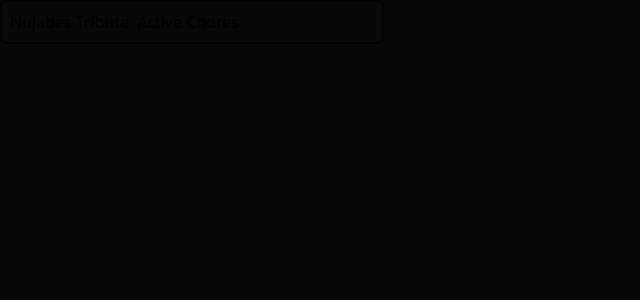
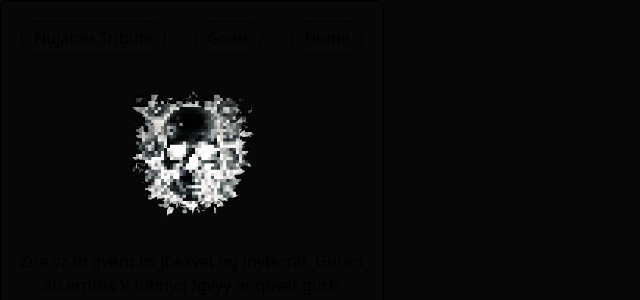
Before and after one commit to b1tburn3r20/Next-Cart, a Next.js app: page / in a window 1280 px wide. Shown: the top 300 px of the page, without its empty margins (0-640 px from the left). Built offline with nearby package versions, Linux system fonts and the light colour scheme.

Commit message:
recreating pages to better fit feel.

```diff
--- a/components/Navbar/navbar.jsx
+++ b/components/Navbar/navbar.jsx
@@ -2,9 +2,10 @@ import Link from 'next/link'
 
 export default function Navbar(){
     return(
-        <>
-            <Link href="/nujabes/nujabesMusic">Nujabes Tribute</Link>
-            <Link  className='bg-neutral-800 rounded-full p-2 font-thin' href="/posts/post">Active Chores</Link>
-        </>
+        <div className='flex justify-between items-center'>
+            <Link className='border p-1 pl-3 pr-3 m-1 rounded-full'  href="/nujabes/nujabesMusic">Nujabes Tribute</Link>
+            <Link  className='border p-1 pl-3 pr-3 m-1 rounded-full' href="/posts/post">Goals</Link>
+            <Link className='border p-1 pl-3 pr-3 m-1 rounded-full' href="/">Home</Link>
+        </div>
     )
 }
--- a/pages/index.js
+++ b/pages/index.js
@@ -13,8 +13,18 @@ export default function Home() {
       <title>Come back down</title>
     </Head>
     <main className='font-thin'>
-      <div className="max-w-sm border-2 rounded-md border-neutral-800 p-2">
+      <div className="max-w-sm border rounded-md border-neutral-800 p-4">
        <Navbar />
+       <div className='flex flex-col justify-center text-center items-center'>
+       <Image
+       className='mt-5 mb-5'
+       src="/6589.png"
+       width={150}
+       height={150}
+       />
+       <p>Zna vz fb gverq bs jbexvat ng Jnyterraf. Gurerf ab ernfba V fubhyq fgvyy or qbvat gurfr fghcvq nff wbof. Vz qbar uhzvyvngvat zlfrys sbe $15.50 V arrq gb trg n wbo qbvat guvf. Gbb onq Ebobsybj qvqag jbex bhg.</p>
+       </div>
+
       </div>
     </main>
     </>
--- a/pages/posts/post.jsx
+++ b/pages/posts/post.jsx
@@ -1,29 +1,39 @@
-import Link from "next/link"
-import { useState } from "react"
+import Navbar from "@/components/Navbar/navbar"
+import Head from "next/head"
+import Image from 'next/image'
+import { useRef } from "react"
 
 
 export default function(){
 
-    const [choreDropDown, setChoreDropDown] = useState(false)
+    const goalsListRef = useRef(null)
+    const inputRef = useRef(null)
 
-    function showChoreCreateDropDown(){
-        setChoreDropDown(!choreDropDown)
+    const addListItem = () => {
+        const item = document.createElement('li')
+        item.textContent=inputRef.current.value;
+        goalsListRef.current.appendChild(item)
     }
 
     return (
-        <main>
-            <div className="max-w-xs bg-gray-950 border-2 rounded-md border-gray-800 font-thin">
+        <main className="max-w-sm border rounded-lg">
+            <Head>
+                <title>Goals</title>
+            </Head>
+            <Navbar />
+            <div className="flex justify-center">
+            <Image
+            src="/goals.png"
+            width={150}
+            height={150}
+            />
+            </div>
 
-                <div className="flex justify-between ml-4 mr-4 mt-2">
-                    <div>
-                        <Link href="/">Home</Link>
-                    </div>
-                    <div>
-                        <Link href="/profile">Profile</Link>
-                    </div>
-                </div>
-                </div>
+            <input className="border p-1 pl-3 pr-3 m-3 rounded-full" type="text" ref={inputRef}/>
+            <button className="border p-1 pr-3 pl-3 rounded-full" onClick={addListItem}>Add Item</button>
+            <div  ref={goalsListRef} placeholder="type something">
 
+            </div>
         </main>
     )
 }
--- a/styles/globals.css
+++ b/styles/globals.css
@@ -20,3 +20,6 @@ body {
   color: rgb(var(--foreground-rgb));
   background-color: #070707;
 }
+input{
+  background-color: transparent;
+}
```
Also changed, not shown: styles/style.css (deleted, +0 -18 lines), public/6589.png (added), public/goals.png (added).
